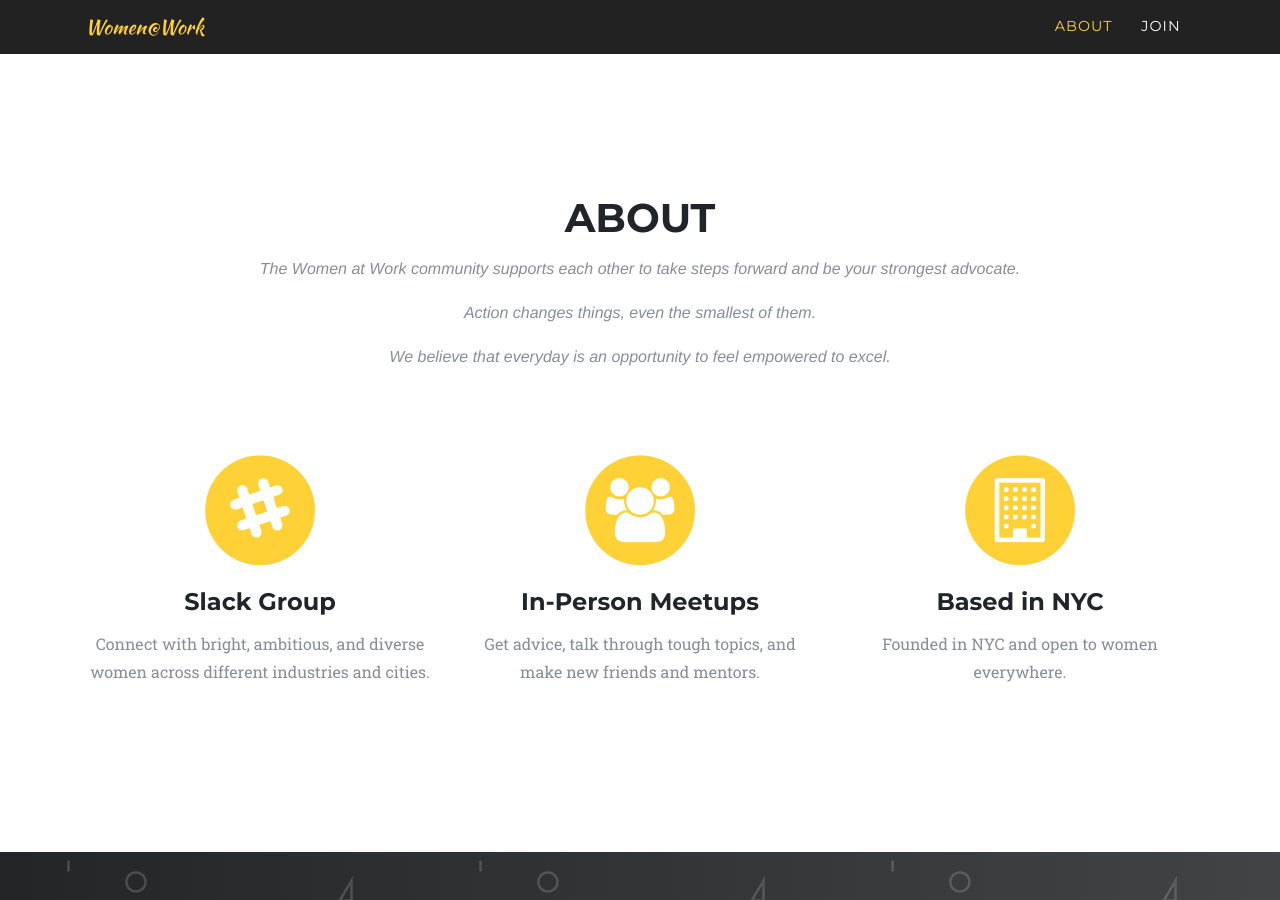
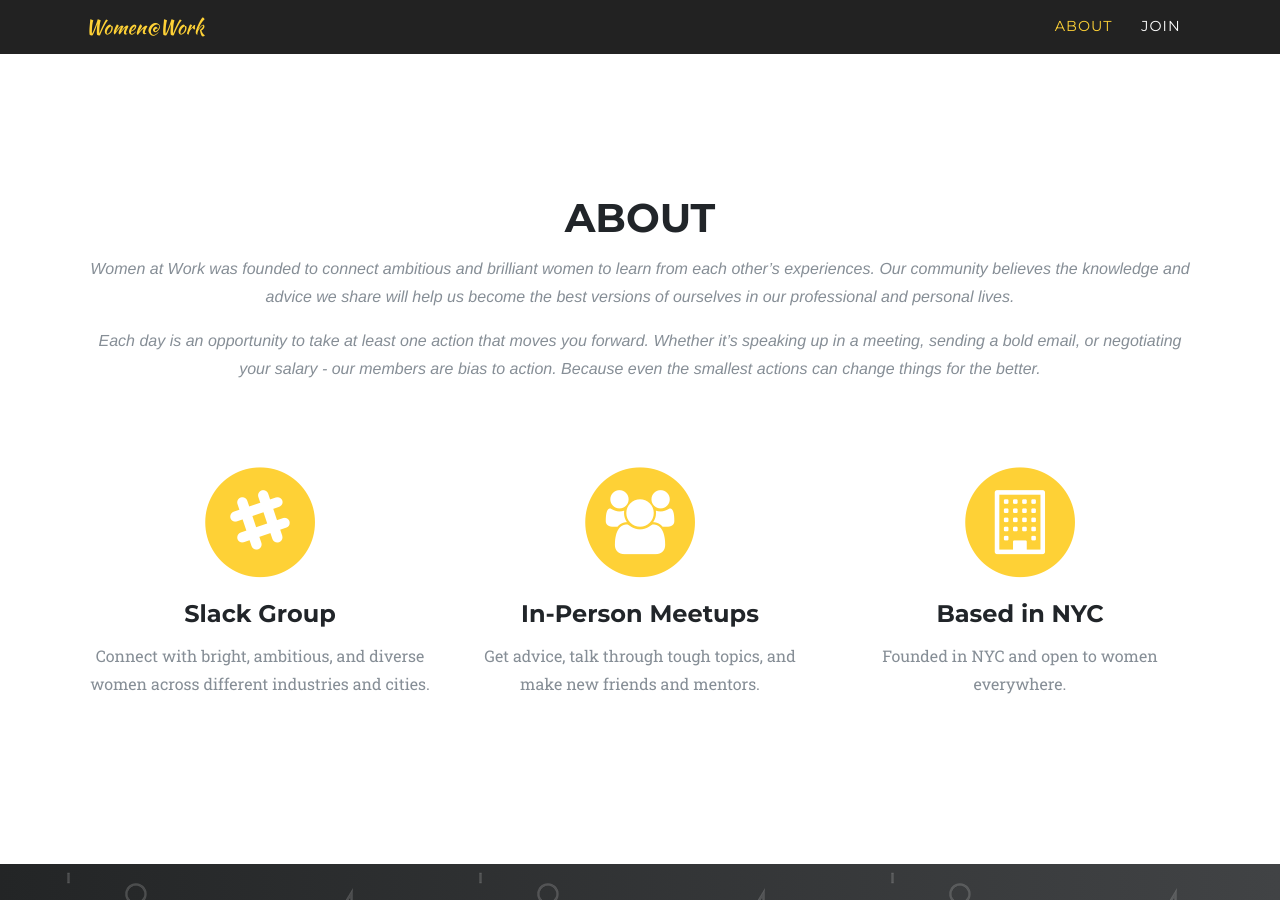
Before and after one commit to juhneece/womenatwork, a Jekyll site: the page built from index.html, in a window 1280 px wide and 900 px high, scrolled down 707 px. Built offline with Jekyll 4.4.1, drawn with Linux system fonts in a browser that asks for light colours; some web fonts are replaced.

Commit message:
Update index.html
updated about copy to mission

```diff
--- a/index.html
+++ b/index.html
@@ -21,9 +21,8 @@ h1: Women<wbr>@Work
     <div class="row">
       <div class="col-lg-12 text-center">
         <h2 class="section-heading">About</h2>
-        <h3 class="section-subheading text-muted"><p>The Women at Work community supports each other to take steps forward and be your strongest advocate.</p>
-          <p>Action changes things, even the smallest of them.</p>
-          <p>We believe that everyday is an opportunity to feel empowered to excel.</p>
+        <h3 class="section-subheading text-muted"><p>Women at Work was founded to connect ambitious and brilliant women to learn from each other’s experiences. Our community believes the knowledge and advice we share will help us become the best versions of ourselves in our professional and personal lives.</p>
+          <p>Each day is an opportunity to take at least one action that moves you forward. Whether it’s speaking up in a meeting, sending a bold email, or negotiating your salary - our members are bias to action. Because even the smallest actions can change things for the better.</p>
 </h3>
       </div>
     </div>
```
